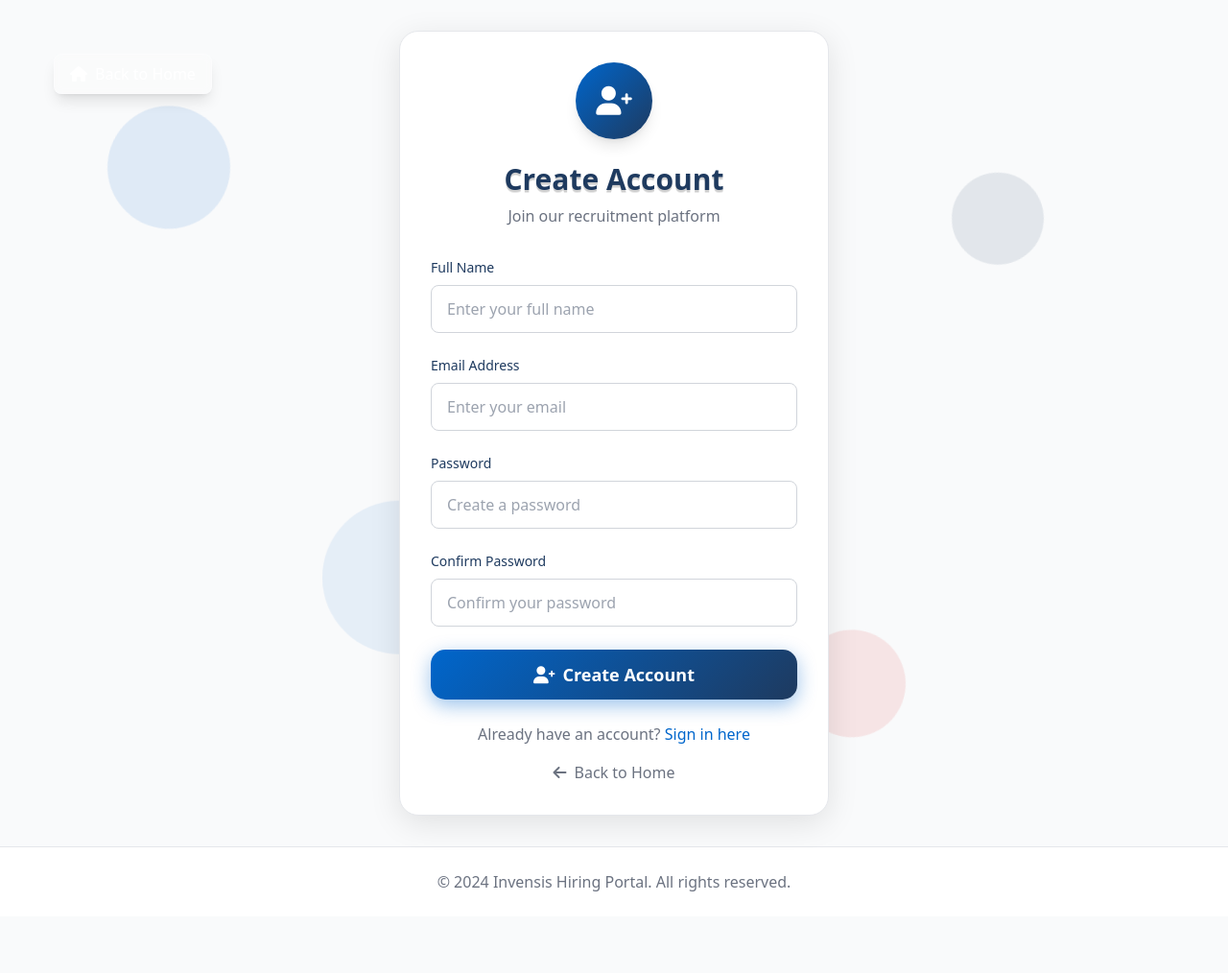
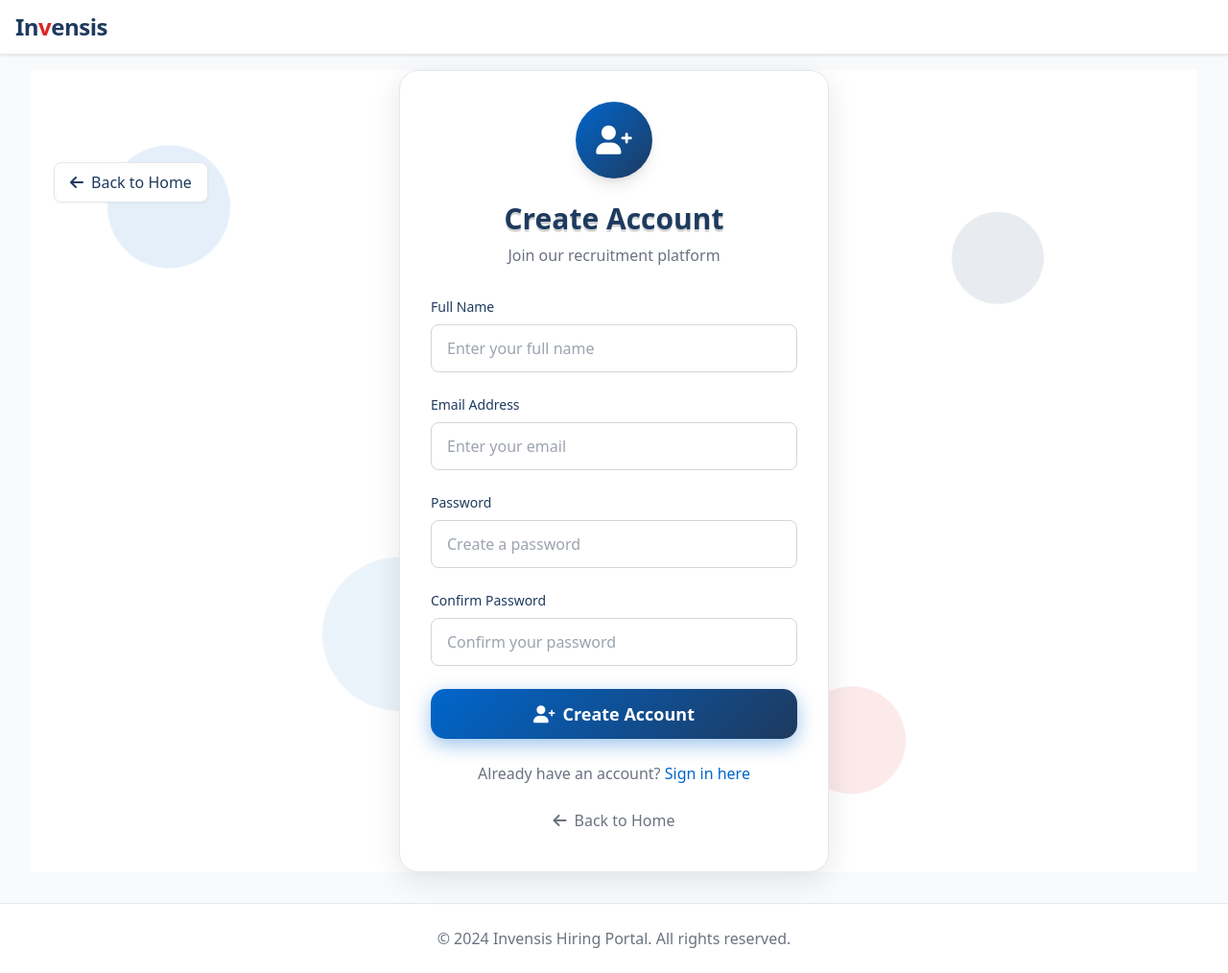
Before and after one commit to Mo-nish/Invensis_Requiter, a Flask app: page /register in a window 1280 px wide. Shown: the whole page at 96% size. Before the commit the page ends 929 px from the top, so only its background shows below. Run offline with Flask 3, Linux system fonts and the light colour scheme; some libraries are stand-ins or nearby versions.

Commit message:
Add Invensis logo to all pages and fix Back to Home button UI/UX with brand colors

```diff
--- a/Documents/Invensis/templates/base.html
+++ b/Documents/Invensis/templates/base.html
@@ -907,24 +907,36 @@
     {% block extra_css %}{% endblock %}
 </head>
 <body class="bg-gray-50 min-h-screen">
+    <!-- Invensis Logo Header - Appears on all pages -->
+    <div class="bg-white border-b border-gray-200 py-3 px-4" style="position: sticky; top: 0; z-index: 1000; box-shadow: 0 1px 3px rgba(0,0,0,0.1);">
+        <div class="max-w-7xl mx-auto flex items-center justify-between">
+            <a href="{{ url_for('index') }}" class="flex items-center space-x-3 hover:opacity-80 transition-opacity duration-300">
+                <!-- Invensis Logo -->
+                <div class="flex items-center">
+                    <span class="text-2xl font-bold" style="color: #1e3a5f; letter-spacing: -0.5px;">
+                        In<span style="color: #dc2626;">v</span>ensis
+                    </span>
+                </div>
+            </a>
+            {% if current_user %}
+            <div class="flex items-center space-x-4">
+                <span class="text-sm" style="color: var(--invensis-gray);">
+                    <i class="fas fa-user mr-2" style="color: var(--invensis-blue);"></i>
+                    {{ current_user.name if current_user else 'Guest' }} {% if current_user %}<span style="color: var(--invensis-navy);">({{ current_user.role.title() }})</span>{% endif %}
+                </span>
+            </div>
+            {% endif %}
+        </div>
+    </div>
+
     <!-- Navigation -->
     {% if current_user %}
-    <nav class="bg-white shadow-lg border-b border-gray-200">
+    <nav class="bg-white shadow-sm border-b border-gray-200">
         <div class="max-w-7xl mx-auto px-4 sm:px-6 lg:px-8">
-            <div class="flex justify-between h-16">
-                <div class="flex items-center">
-                    <div class="flex-shrink-0">
-                        <h1 class="text-xl font-bold" style="color: var(--invensis-navy);">Invensis Hiring Portal</h1>
-                    </div>
-                </div>
-
+            <div class="flex justify-end h-12">
                 <div class="flex items-center space-x-4">
-                    <span class="text-gray-700">
-                        <i class="fas fa-user mr-2"></i>
-                        {{ current_user.name if current_user else 'Guest' }} {% if current_user %}({{ current_user.role.title() }}){% endif %}
-                    </span>
                     <a href="/logout"
-                       class="text-white px-4 py-2 rounded-lg btn-animate" style="background: var(--invensis-red);" onmouseover="this.style.background='#b91c1c'" onmouseout="this.style.background='var(--invensis-red)'">
+                       class="text-white px-4 py-2 rounded-lg btn-animate text-sm" style="background: var(--invensis-red);" onmouseover="this.style.background='#b91c1c'" onmouseout="this.style.background='var(--invensis-red)'">
                         <i class="fas fa-sign-out-alt mr-2"></i>Logout
                     </a>
                 </div>
@@ -951,7 +963,7 @@
     {% endwith %}
 
     <!-- Main Content -->
-    <main class="max-w-7xl mx-auto px-4 sm:px-6 lg:px-8 py-8">
+    <main class="max-w-7xl mx-auto px-4 sm:px-6 lg:px-8 py-8" style="padding-top: 1rem;">
         {% block content %}{% endblock %}
     </main>
 
--- a/Documents/Invensis/templates/register.html
+++ b/Documents/Invensis/templates/register.html
@@ -3,12 +3,15 @@
 {% block title %}Register - Invensis Hiring Portal{% endblock %}
 
 {% block content %}
-<div class="min-h-screen flex items-center justify-center relative">
+<div class="min-h-screen flex items-center justify-center relative" style="background: white;">
     <!-- Back to Home Page Link -->
-    <div class="absolute top-6 left-6 z-20">
+    <div class="absolute top-24 left-6 z-20">
         <a href="{{ url_for('index') }}"
-           class="inline-flex items-center px-4 py-2 bg-white/20 backdrop-blur-sm text-white rounded-lg hover:bg-white/30 transition-all duration-300 border border-white/30 hover:border-white/50 shadow-lg">
-            <i class="fas fa-home mr-2"></i>
+           class="inline-flex items-center px-4 py-2 rounded-lg transition-all duration-300 shadow-sm hover:shadow-md"
+           style="background: white; border: 1px solid #e5e7eb; color: var(--invensis-navy);"
+           onmouseover="this.style.borderColor='var(--invensis-blue)'; this.style.color='var(--invensis-blue)'"
+           onmouseout="this.style.borderColor='#e5e7eb'; this.style.color='var(--invensis-navy)'">
+            <i class="fas fa-arrow-left mr-2"></i>
             Back to Home
         </a>
     </div>
@@ -73,7 +76,11 @@
             </div>
 
             <div class="mt-4 text-center">
-                <a href="{{ url_for('index') }}" style="color: var(--invensis-gray);" onmouseover="this.style.color='var(--invensis-navy)'" onmouseout="this.style.color='var(--invensis-gray)'">
+                <a href="{{ url_for('index') }}"
+                   class="inline-flex items-center px-4 py-2 rounded-lg transition-all duration-300"
+                   style="color: var(--invensis-gray); border: 1px solid transparent;"
+                   onmouseover="this.style.color='var(--invensis-blue)'; this.style.borderColor='#e5e7eb'"
+                   onmouseout="this.style.color='var(--invensis-gray)'; this.style.borderColor='transparent'">
                     <i class="fas fa-arrow-left mr-2"></i>Back to Home
                 </a>
             </div>
```
Also changed, not shown: Documents/Invensis/templates/admin/login.html (+12 -5 lines), Documents/Invensis/templates/contact_support.html (+7 -3 lines), Documents/Invensis/templates/login.html (+7 -4 lines), Documents/Invensis/static/images/invensis-logo.svg (added).
